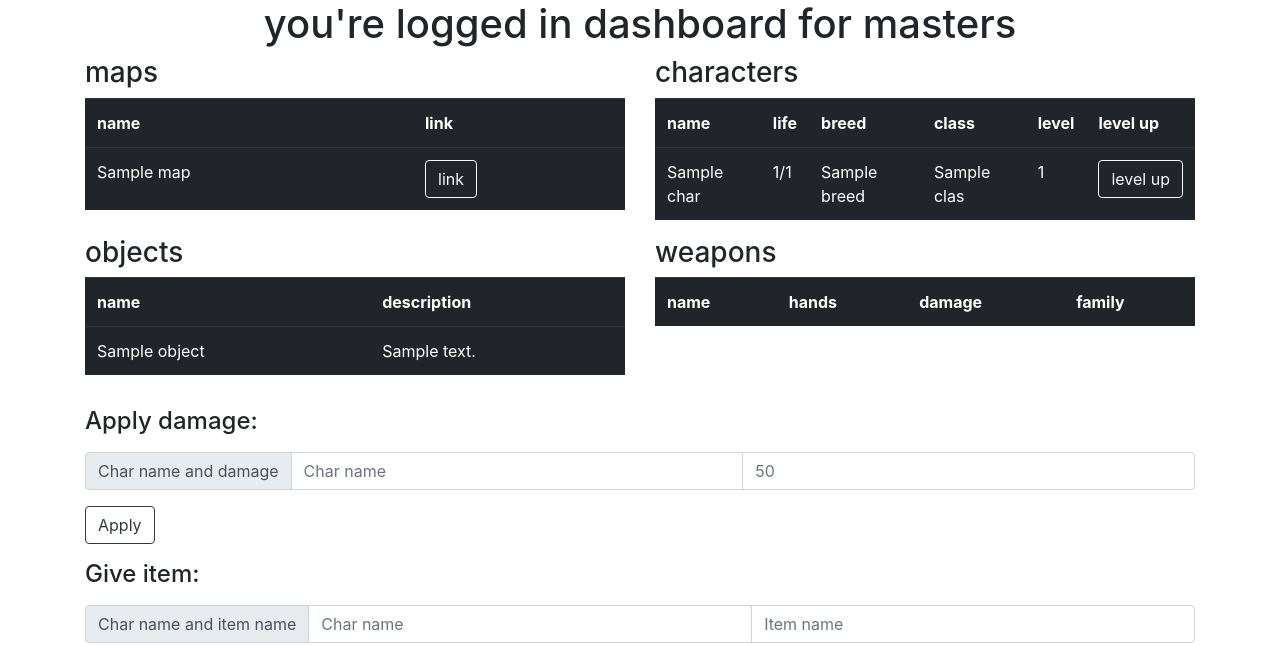
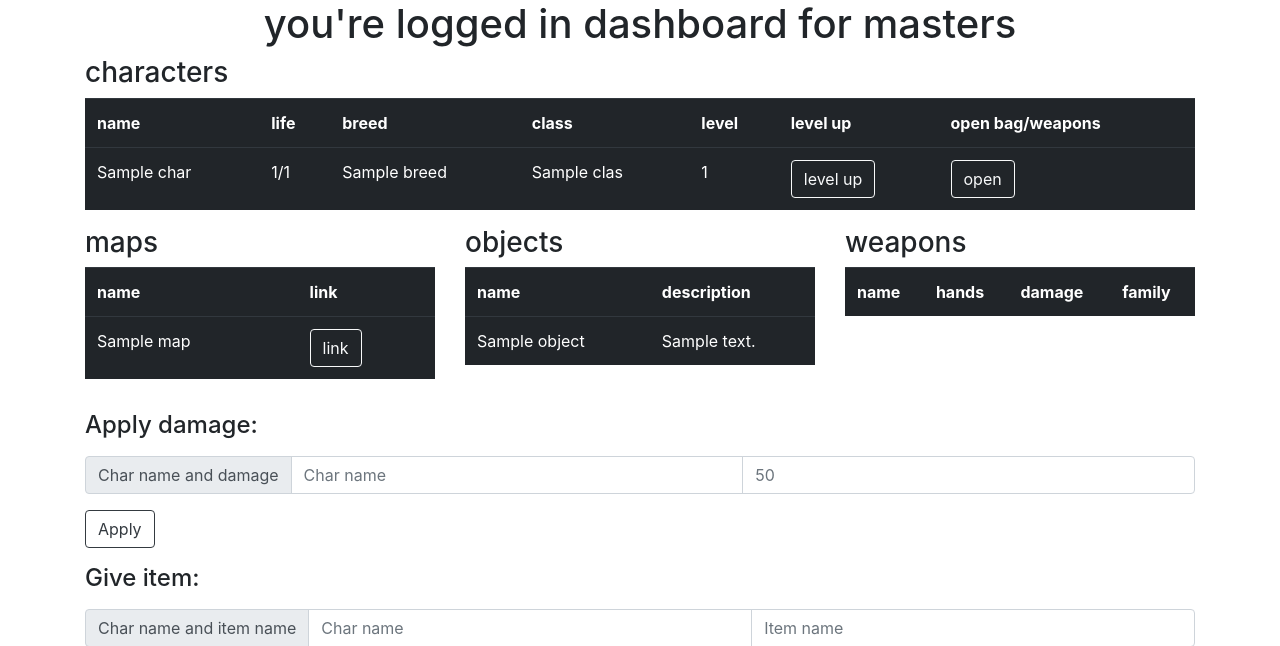
Before and after one commit to jvmaia/rpg, a Django app: page /game/master/ in a window 1280 px wide. Shown: the top 646 px of the page. Run offline with Django 3.2, Linux system fonts and the light colour scheme; a user stored in the database is signed in; tables that the repository leaves empty hold one stand-in row (values such as "Sample post"); data that the repository does not hold is empty; parts of the project's set-up code (start-up, migrations or seed data) failed here and were passed over; some libraries are stand-ins or nearby versions.

Commit message:
add backpack view

```diff
--- a/game/models.py
+++ b/game/models.py
@@ -99,7 +99,7 @@ class Weapon(models.Model):
 	)
 	name = models.CharField(max_length=20)
 	family = models.ForeignKey(
-		'Weapons_family',
+		Weapons_family,
 		on_delete=models.SET_NULL,
 		blank=True,
 		null=True
--- a/game/urls.py
+++ b/game/urls.py
@@ -4,7 +4,7 @@ from .forms import MasterAuthenticationForm, PlayerAuthenticationForm
 from .views import (
     dashboard_master, dashboard_player,
     char_levelup, char_applyDamage,
-    char_giveItem
+    char_giveItem, char_backpack
     )
 
 app_name = 'game'
@@ -21,5 +21,6 @@ urlpatterns = [
     path('logout/', auth_views.logout, {'template_name': 'game/logged_out.html'}, name='logout'),
     path('<int:char_id>/levelup', char_levelup, name='char_levelup'),
     path('<slug:char_name>/<int:damage>/applydamage', char_applyDamage, name='char_applyDamage'),
-    path('<slug:char_name>/<slug:item_name>/giveitem', char_giveItem, name='char_giveItem')
+    path('<slug:char_name>/<slug:item_name>/giveitem', char_giveItem, name='char_giveItem'),
+    path('<slug:char_name>/backpack', char_backpack, name='char_backpack')
 ]
--- a/game/views.py
+++ b/game/views.py
@@ -38,6 +38,20 @@ def dashboard_player(request):
 def main_page(request):
     return render(request, 'game/main_page.html')
 
+def char_backpack(request, char_name):
+    try:
+        char = Char.objects.get(slug=char_name)
+    except:
+        return HttpResponse('Char not found')
+
+    weapons = list(char.weapons.values())
+    for weapon in weapons:
+        family_name = Weapon.objects.get(id=weapon['family_id']).name
+        weapon['family_name'] = family_name
+    items = list(char.bag.values())
+
+    return render(request, 'game/char_backpack.html', {'char': char, 'items': items, 'weapons':weapons})
+
 def char_levelup(request, char_id):
     char = get_object_or_404(Char, pk=char_id)
     char.level += 1
--- a/templates/game/dashboard_master.html
+++ b/templates/game/dashboard_master.html
@@ -4,6 +4,34 @@
     {% if user.is_authenticated %}
         <h1 class="text-center"> you're logged in dashboard for masters</h1>
         <div class="container">
+            <div class="row">
+                <div class="col">
+                    <h3>characters</h3>
+                    <table class="table table-hover table-dark">
+                        <tr>
+                            <th>name</th>
+                            <th>life</th>
+                            <th>breed</th>
+                            <th>class</th>
+                            <th>level</th>
+                            <th>level up</th>
+                            <th>open bag/weapons</th>
+                        </tr>
+                        {% for char in chars %}
+                            <tr>
+                                <td>{{ char.name }}</td>
+                                <td>{{ char.actual_life }}/{{ char.life }}</td>
+                                <td>{{ char.breed }}</td>
+                                <td>{{ char.klass }}</td>
+                                <td>{{ char.level }}</td>
+                                <td><button onclick="levelup_char({{ char.id }})" class="btn btn-outline-light">level up</button></td>
+                                <td><a href="/game/{{ char.slug }}/backpack" target="_blank"><button class="btn btn-outline-light">open</button></a></td>
+                            </tr>
+                        {% endfor %}
+                    </table>
+                </div>
+            </div>
+
             <div class="row">
                 <div class="col">
                     <h3>maps</h3>
@@ -21,32 +49,6 @@
                     </table>
                 </div>
 
-                <div class="col">
-                    <h3>characters</h3>
-                    <table class="table table-hover table-dark">
-                        <tr>
-                            <th>name</th>
-                            <th>life</th>
-                            <th>breed</th>
-                            <th>class</th>
-                            <th>level</th>
-                            <th>level up</th>
-                        </tr>
-                        {% for char in chars %}
-                            <tr>
-                                <td>{{ char.name  }}</td>
-                                <td>{{ char.actual_life }}/{{ char.life }}</td>
-                                <td>{{ char.breed  }}</td>
-                                <td>{{ char.klass  }}</td>
-                                <td>{{ char.level  }}</td>
-                                <td><button onclick="levelup_char({{ char.id }})" class="btn btn-outline-light">level up</button></td>
-                            </tr>
-                        {% endfor %}
-                    </table>
-                </div>
-            </div>
-
-            <div class="row">
                 <div class="col">
                     <h3>objects</h3>
                     <table class="table table-hover table-dark">
```
Also changed, not shown: templates/base.html (+6 -1 lines).
